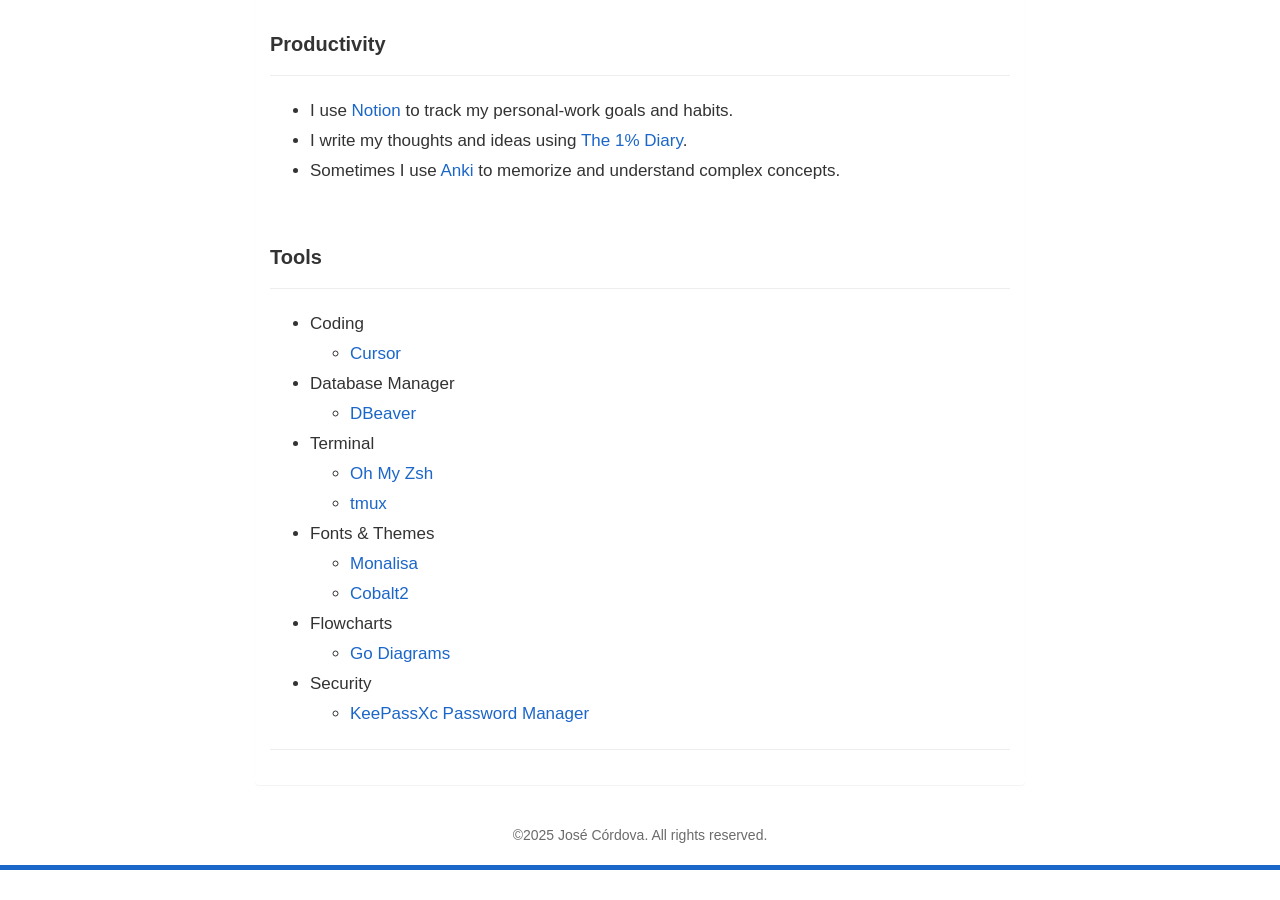
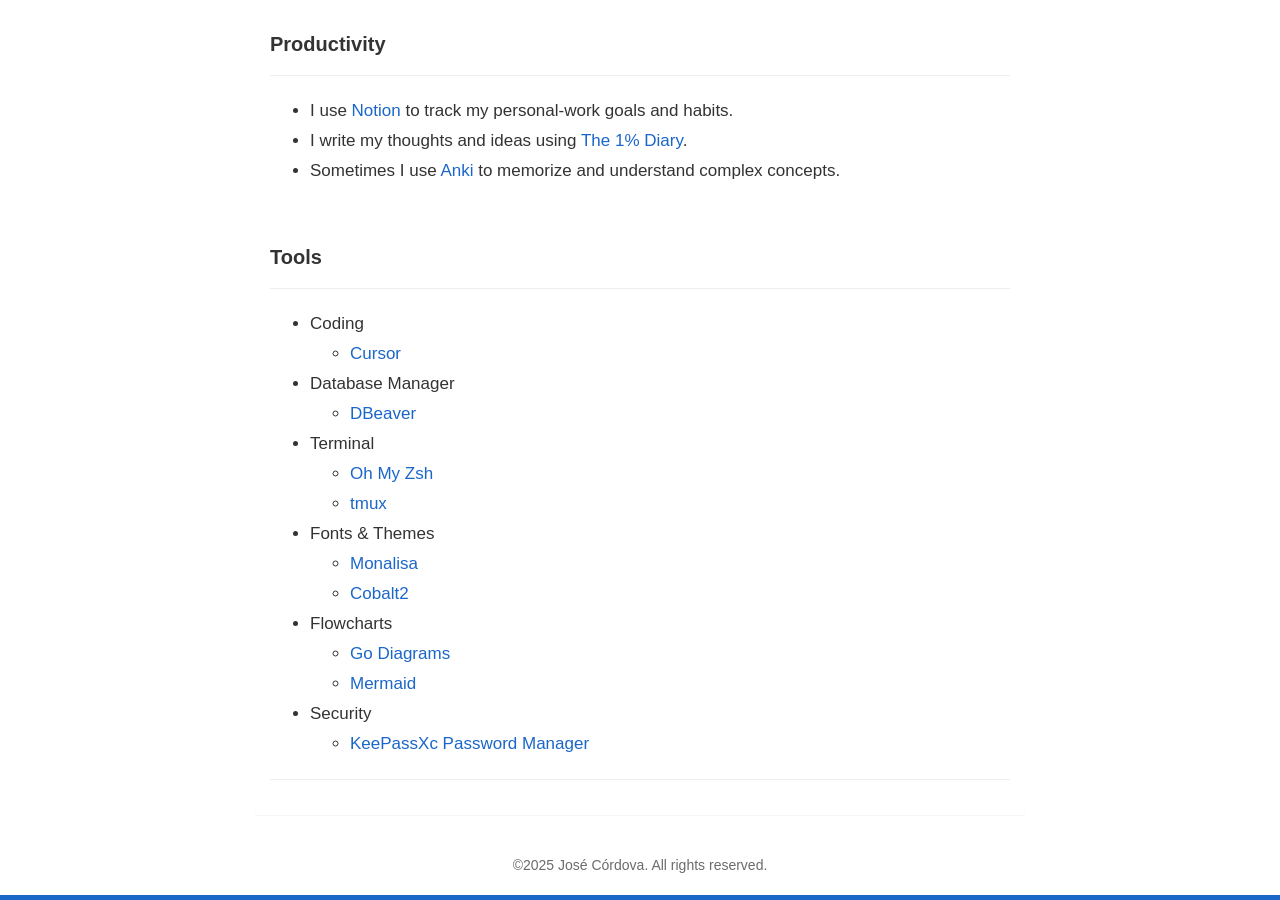
Before and after one commit to jfernancordova/jfernancordova.github.io, a Jekyll site: the page built from _posts/2024-11-06-how-i-work.md, in a window 1280 px wide and 900 px high, scrolled down 616 px. Built offline with Jekyll 4.4.1, drawn with Linux system fonts in a browser that asks for light colours; nearby versions of some CDN libraries; comment, search, counter and statistics services are not loaded; before the commit the page ends 1486 px from its top, so only the background shows below that.

Commit message:
Update 2024-11-06-how-i-work.md

```diff
--- a/_posts/2024-11-06-how-i-work.md
+++ b/_posts/2024-11-06-how-i-work.md
@@ -49,5 +49,6 @@
   - [Cobalt2](https://github.com/wesbos/cobalt2)
 - Flowcharts
   - [Go Diagrams](https://github.com/jfernancordova/go-diagrams)
+  - [Mermaid](https://mermaid.js.org/)
 - Security
   - [KeePassXc Password Manager](https://keepassxc.org/)
```
